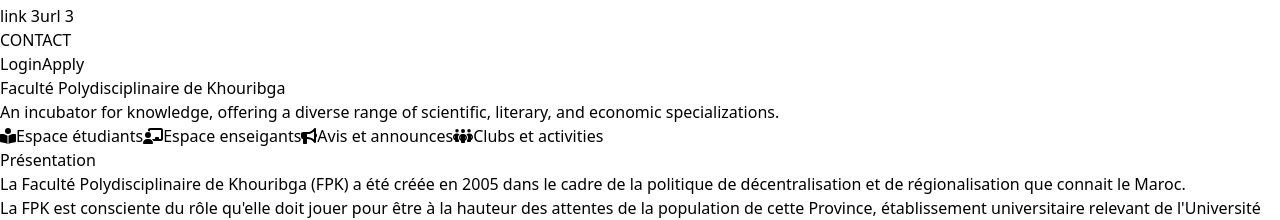
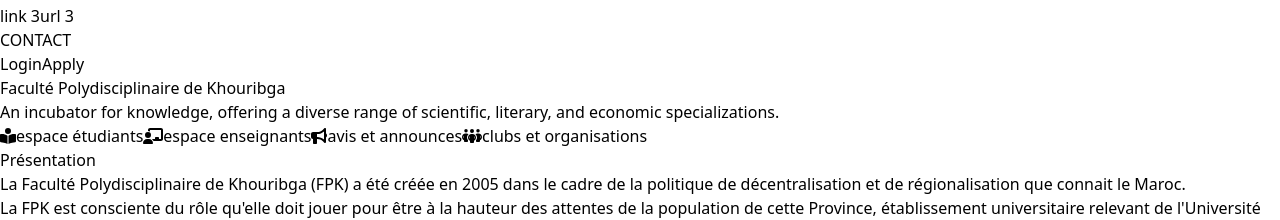
Before and after one commit to alkhawarizmiclub/fpk_platform, a React (Vite) app in the folder frontend/: page / in a window 1280 px wide. Shown: the part 1241-1461 px from the top of the page. Built offline with nearby package versions, Linux system fonts and the light colour scheme.

Commit message:
Modified the labels of the Home Gate and the Home Stats elements

```diff
--- a/frontend/src/pages/HomePage.jsx
+++ b/frontend/src/pages/HomePage.jsx
@@ -13,10 +13,10 @@
 
             <section className='px-10'>
                 <div className="-translate-y-5 grid grid-cols-4 gap-10 text-center">
-                    <HomeGateElement icon={faBookOpenReader} label="Espace étudiants" url="" />
-                    <HomeGateElement icon={faChalkboardTeacher} label="Espace enseigants" url="" />
-                    <HomeGateElement icon={faBullhorn} label="Avis et announces" url="" />
-                    <HomeGateElement icon={faPeopleGroup} label="Clubs et activities" url="" />
+                    <HomeGateElement icon={faBookOpenReader} label="espace étudiants" url="/" />
+                    <HomeGateElement icon={faChalkboardTeacher} label="espace enseignants" url="/" />
+                    <HomeGateElement icon={faBullhorn} label="avis et announces" url="/" />
+                    <HomeGateElement icon={faPeopleGroup} label="clubs et organisations" url="/" />
                 </div>
             </section>
 
@@ -29,13 +29,6 @@
                         <p>De par sa vocation la Faculté Polydisciplinaire de Khouribga offre des formations diversifiées couvrant plusieurs champs disciplinaires sous forme de filières à enseignement modulaire.</p>
                     </div>
                     <div>
-                        {/* <iframe
-                            className="w-full aspect-video rounded-lg border border-slate-300"
-                            src="https://www.google.com/maps/embed?pb=!1m18!1m12!1m3!1d1140.7043195271508!2d-6.905736303784177!3d32.869769894863275!2m3!1f0!2f0!3f0!3m2!1i1024!2i768!4f13.1!3m3!1m2!1s0xda427000bc5899f%3A0xba7e39743b7a569b!2sFacult%C3%A9%20Polydisciplinaire%20de%20Khouribga!5e0!3m2!1sen!2sma!4v1714438474595!5m2!1sen!2sma"
-                            allowFullScreen
-                            loading="lazy"
-                            referrerPolicy="no-referrer-when-downgrade"
-                        ></iframe> */}
                         <div className="aspect-video rounded-lg bg-cover bg-norepeat bg-center bg-[url(/map.jpg)]"></div>
                     </div>
                 </div>
@@ -64,10 +57,10 @@
             <section className="p-10">
                 <SectionTitle title="filières" />
                 <div className="p-4 flex justify-center gap-5">
-                    <MajorCategory label="licences fondamentales"/>
-                    <MajorCategory label="licences professionnelles"/>
-                    <MajorCategory label="master"/>
-                    <MajorCategory label="doctorat"/>
+                    <MajorCategory label="licences fondamentales" />
+                    <MajorCategory label="licences professionnelles" />
+                    <MajorCategory label="master" />
+                    <MajorCategory label="doctorat" />
                 </div>
                 <div className="grid grid-cols-5 gap-5">
                     <Major label="science mathématique et informatique" url="#" img_src="https://fpk-biblio.netlify.app/img/smi.jpg" />
```
